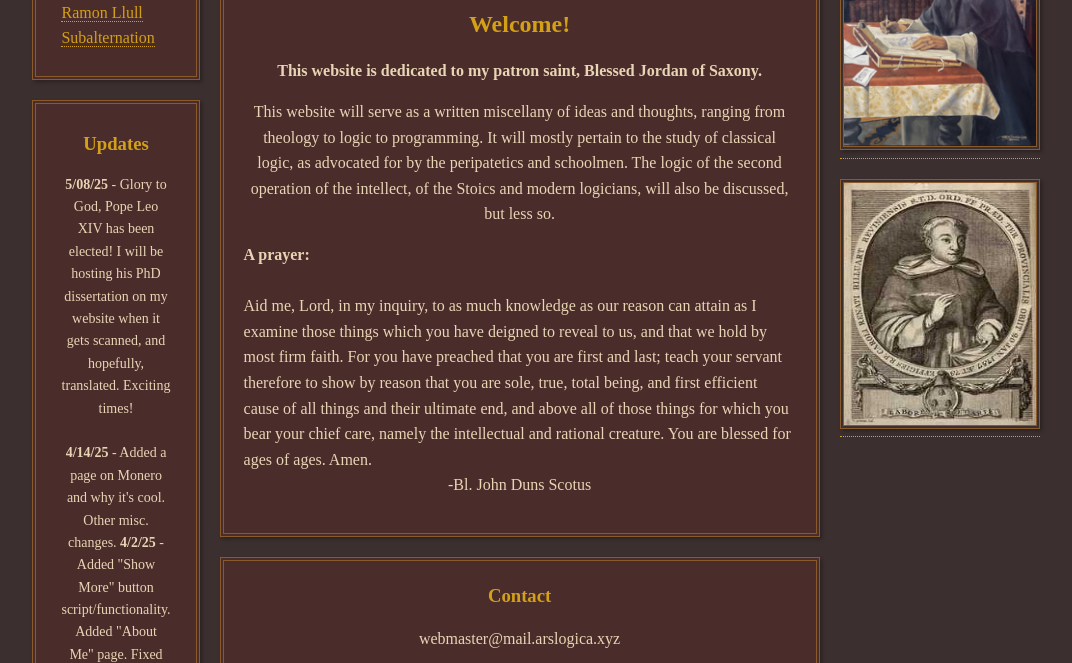
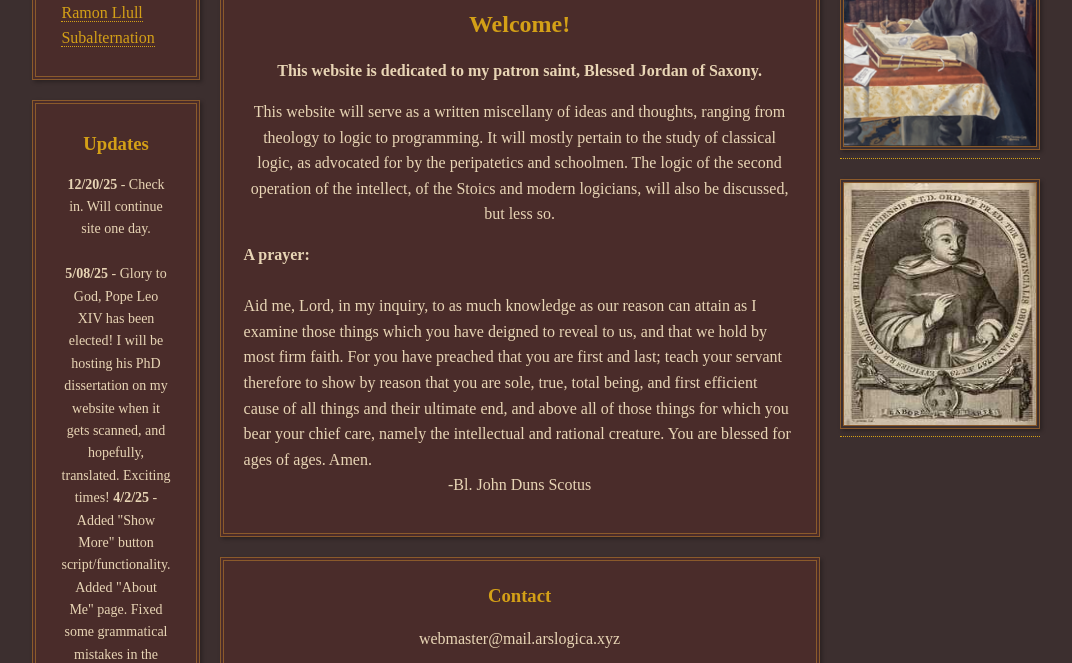
Before and after one commit to muchnick0/muchnick03.github.io, a plain HTML site: page index.html in a window 1280 px wide. Both pictures are taken after a click on the button "Show More". Shown: the part 120-783 px from the top of the page, without its empty margins (104-1176 px from the left). Drawn offline with Linux system fonts and the light colour scheme.

Commit message:
Update index.html

```diff
--- a/index.html
+++ b/index.html
@@ -38,7 +38,7 @@ Amen.
 <div class="text-box">
   <h3>Contact</h3>
   <p>webmaster@mail.arslogica.xyz</p>
-  <h3>Donate<a href="monero.html"><img src="images/monero.png" width="20px" height="20px"></a>
+  <h3>Donate<a href="jost.html"><img src="images/monero.png" width="20px" height="20px"></a>
 <p style="font-size:10px">If it so pleases you</p></h3><p style="font-size:10px">4AqNz4Vh64XU11S56JwxffioEnhCq99qBckrDmiN5uCdQ8ZYmJFLqHgDDrmZfoNjK8MLMcjnLmT8ZKMiUjfbZpyM7XgnbyG</p>
 </div>
 </div>
@@ -51,10 +51,10 @@ Amen.
 </div>
 <div class="textbox-left">
 <h3>Updates</h3>
-<p style="font-size:14px"><b>5/08/25</b> - Glory to God, Pope Leo XIV has been elected! I will be hosting his PhD dissertation on my website when it gets scanned, and hopefully, translated. Exciting times!
+<p style="font-size:14px"><b>12/20/25</b> - Check in. Will continue site one day.
 <span id="more">
 <br><br>
-<b>4/14/25</b> - Added a page on Monero and why it's cool. Other misc. changes.
+<b>5/08/25</b> - Glory to God, Pope Leo XIV has been elected! I will be hosting his PhD dissertation on my website when it gets scanned, and hopefully, translated. Exciting times!
 <b>4/2/25</b> - Added "Show More" button script/functionality. Added "About Me" page. Fixed some grammatical mistakes in the "Subalternation" article (WiP).<br><br>
 <b>3/20/25</b> - Added contact/donation box below. <br><br>
 <b>3/20/25</b> - Began working on the article of subalternation, though only committed the changes in order to test if git was working.<br><br>
```
